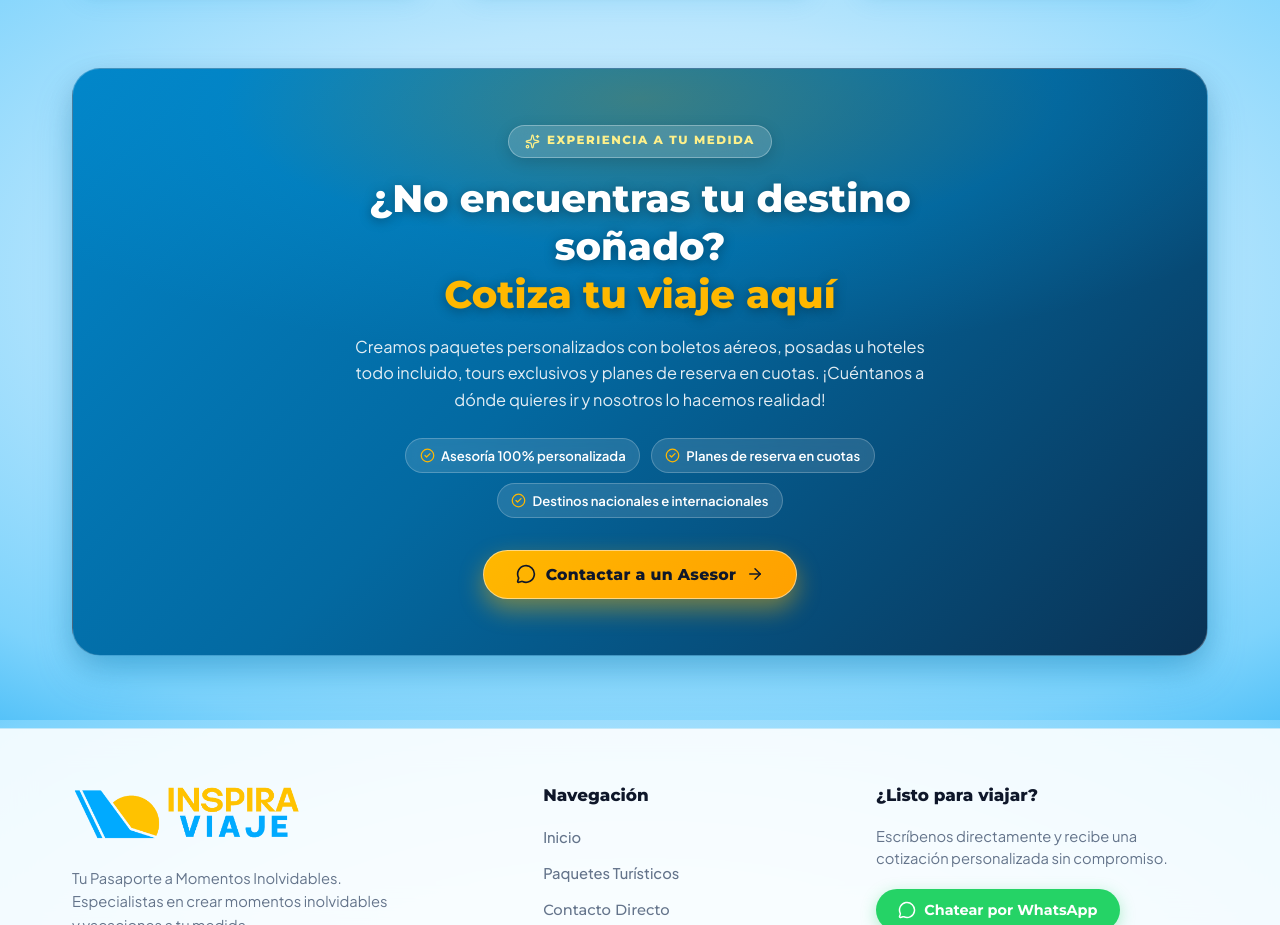
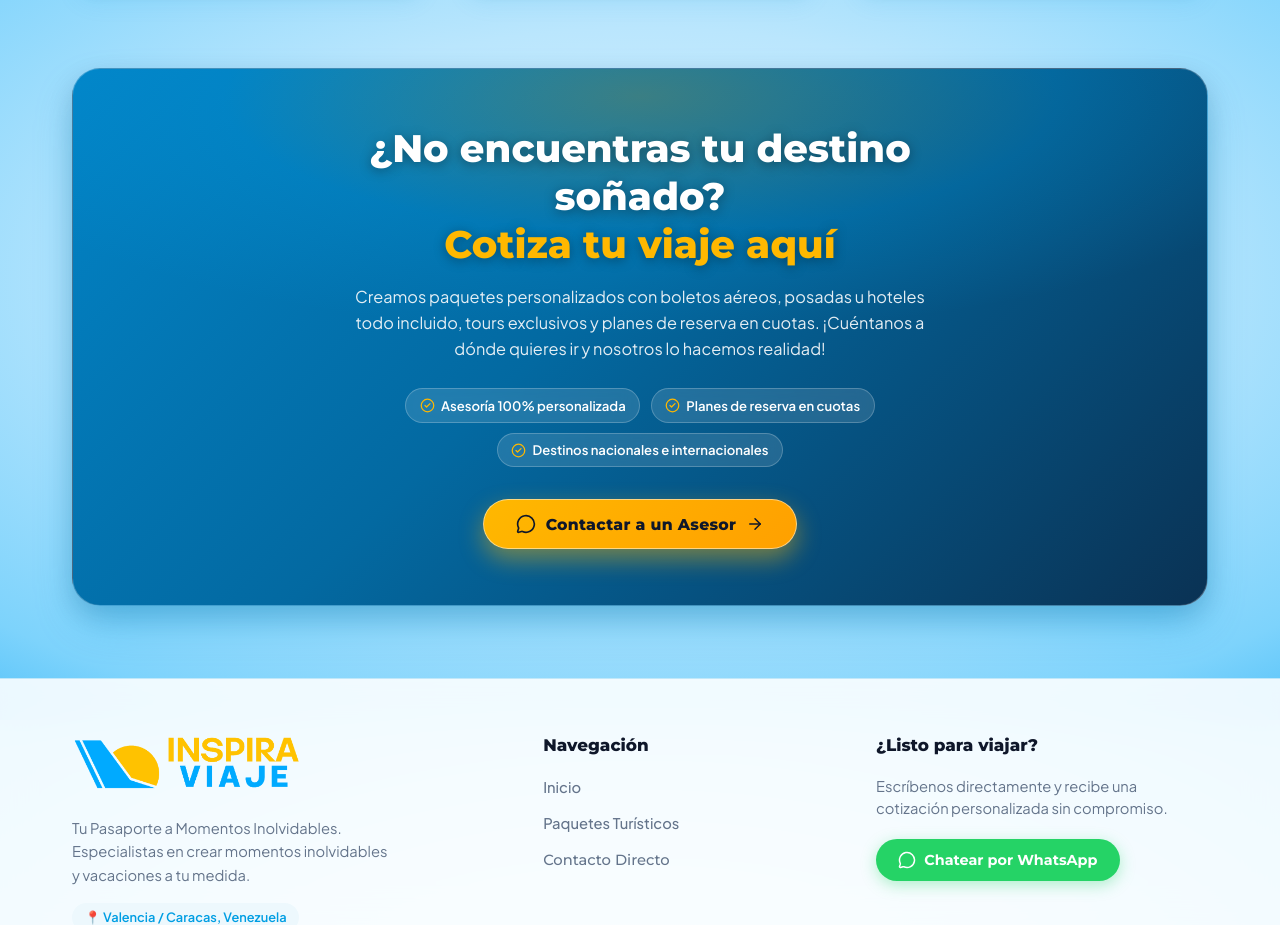
Before and after one commit to Elliyax77/inspiraviaje-web, a React (Vite) app: page / in a window 1280 px wide. Shown: the part 1680-2605 px from the top of the page. Built offline with nearby package versions, Linux system fonts and the light colour scheme.

Commit message:
refactor(ui): remover badge superior del banner de cotizacion

```diff
--- a/src/components/Packages.css
+++ b/src/components/Packages.css
@@ -293,26 +293,6 @@
   align-items: center;
 }
 
-.quote-cta-badge {
-  display: inline-flex;
-  align-items: center;
-  gap: 7px;
-  background: rgba(255, 255, 255, 0.16);
-  backdrop-filter: blur(12px);
-  -webkit-backdrop-filter: blur(12px);
-  color: #FEF08A;
-  font-family: var(--font-heading);
-  font-weight: 800;
-  font-size: 0.74rem;
-  letter-spacing: 1.5px;
-  text-transform: uppercase;
-  padding: 0.4rem 1rem;
-  border-radius: var(--radius-full);
-  border: 1px solid rgba(255, 255, 255, 0.3);
-  box-shadow: 0 4px 15px rgba(0, 0, 0, 0.15);
-  margin-bottom: 1.1rem;
-}
-
 .quote-cta-title {
   color: #FFFFFF;
   font-size: clamp(1.65rem, 4vw, 2.4rem);
--- a/src/components/Packages.jsx
+++ b/src/components/Packages.jsx
@@ -115,11 +115,6 @@ const Packages = ({ onOpenContact }) => {
           <div className="quote-cta-glow-decor"></div>
 
           <div className="quote-cta-content">
-            <div className="quote-cta-badge">
-              <Sparkles size={15} />
-              <span>EXPERIENCIA A TU MEDIDA</span>
-            </div>
-
             <h3 className="quote-cta-title">
               ¿No encuentras tu destino soñado? <br />
               <span className="quote-title-accent">Cotiza tu viaje aquí</span>
```
